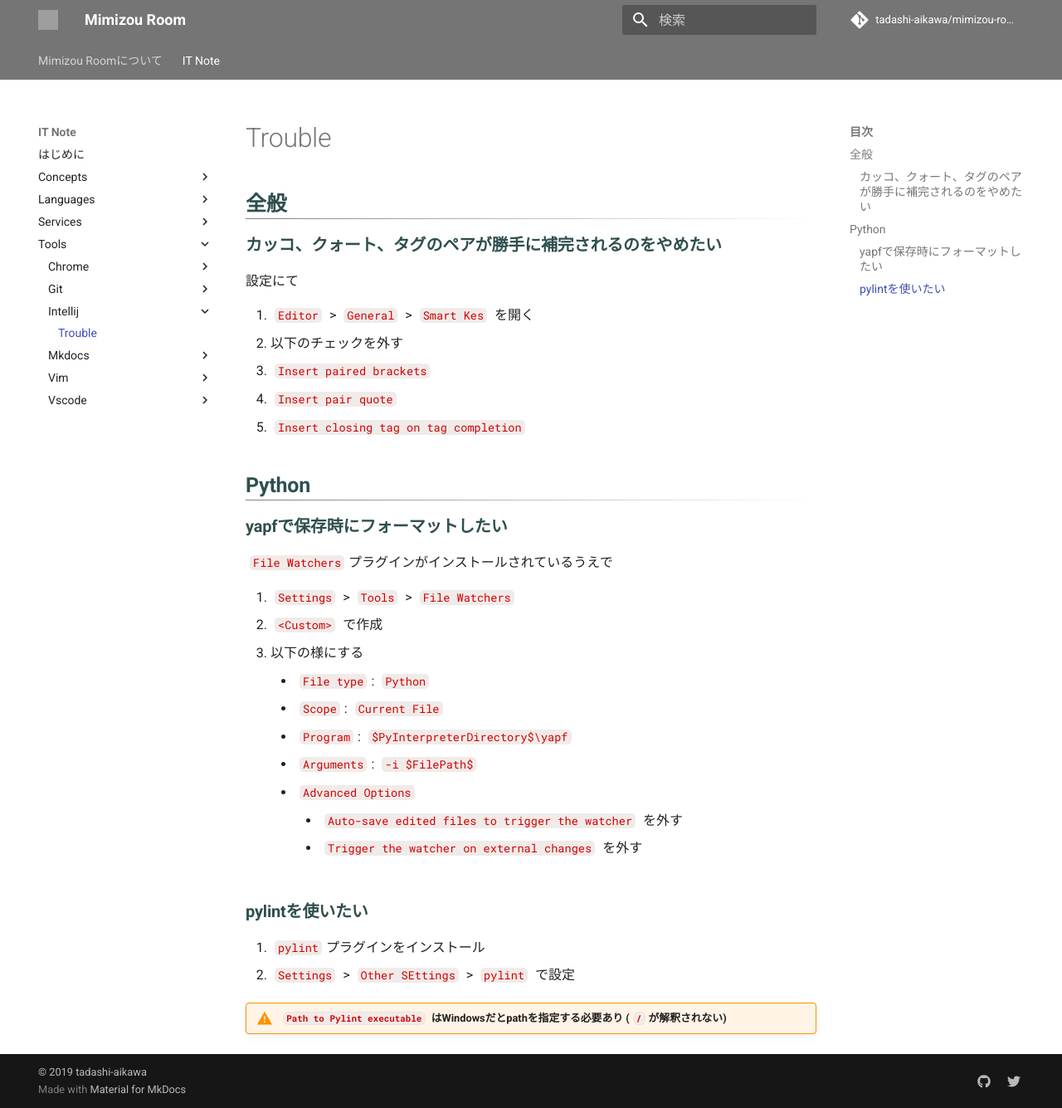
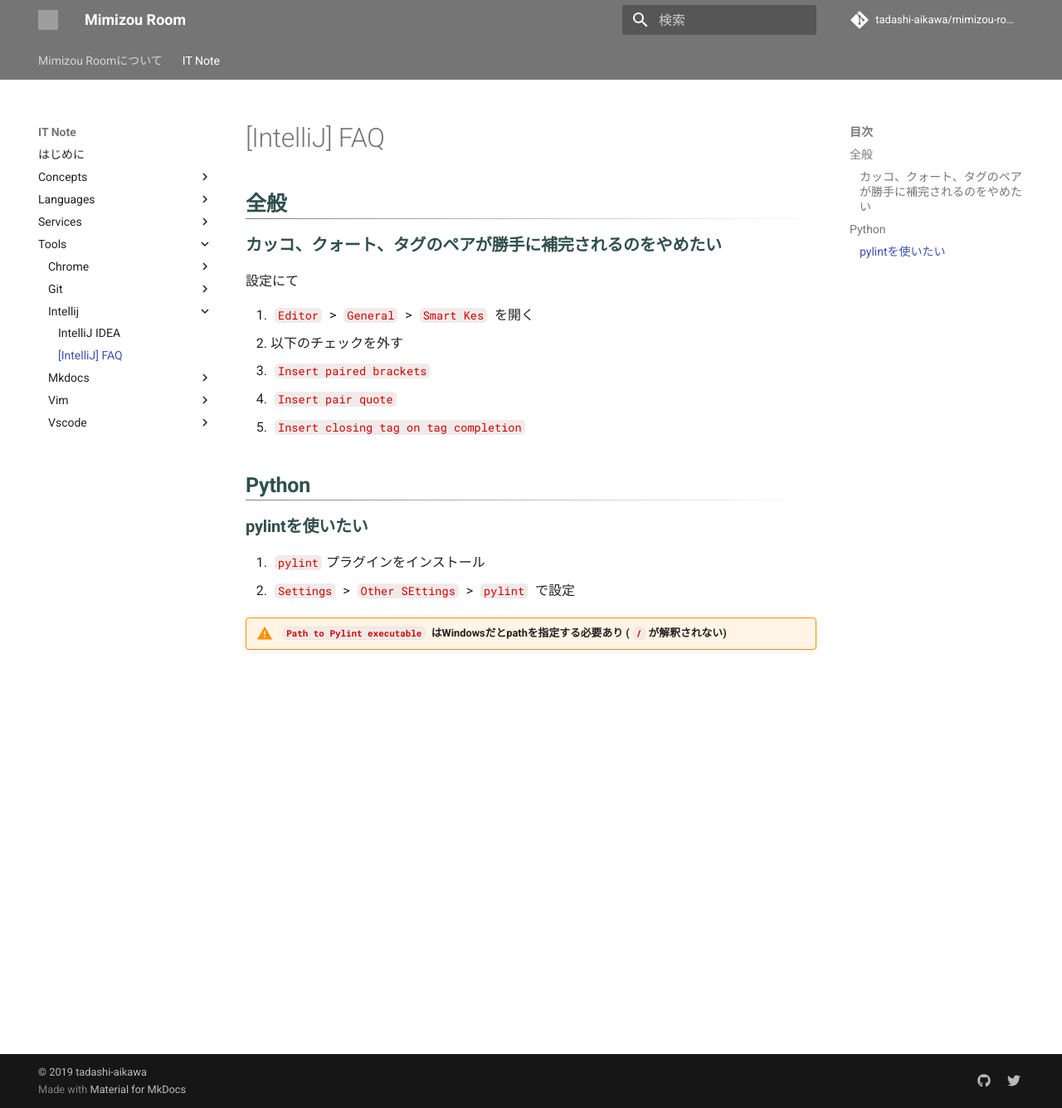
Before and after one commit to tadashi-aikawa/mimizou-room, an MkDocs documentation site: the page built from docs/IT_Note/tools/intellij/trouble.md, in a window 1280 px wide and 1335 px high. Shown: the whole window at 83% size. Built offline with MkDocs 1.6.1 and Material for MkDocs 9.7.7, drawn with Linux system fonts in a browser that asks for light colours; comment, search, counter and statistics services are not loaded; grey boxes are pictures that could not be loaded.

Commit message:
IntelliJ IDEA周り追加

```diff
--- /dev/null
+++ b/docs/IT_Note/tools/intellij/index.md
@@ -0,0 +1,35 @@
+# IntelliJ IDEA
+
+
+IntelliJ IDEAとは
+-----------------
+
+JetBrains製の統合開発環境。
+
+<a href="https://www.jetbrains.com/idea/" class="card"></a>
+
+Java中心だが、Ultimate版は様々な言語を使える。
+
+
+ショートカットキー
+------------------
+
+ブログでいくつか記事を書いたのでそちらを参照。
+
+### Must
+
+<a href="https://blog.mamansoft.net/2019/05/18/requirements-idea-actions/" class="card"></a>
+
+### Should
+
+<a href="https://blog.mamansoft.net/2019/05/20/recommended-idea-actions/" class="card"></a>
+
+### Have to
+
+<a href="https://blog.mamansoft.net/2019/05/22/idea-actions-if-possible/" class="card"></a>
+
+### VS Codeとショートカットキーをあわせる
+
+VS Codeも使っている場合はコンテキストスイッチの切り替えコストを下げるため、同じキーバインドが望ましい。
+
+[共通キーバインド設定シート](https://docs.google.com/spreadsheets/d/11KZFwz_KJWeN-zRGRV74pCubN0_k3yDaDDr7tErHPrY/edit#gid=0)を参照。
--- a/docs/IT_Note/tools/intellij/trouble.md
+++ b/docs/IT_Note/tools/intellij/trouble.md
@@ -1,3 +1,5 @@
+# [IntelliJ] FAQ
+
 全般
 ----
 
@@ -16,21 +18,6 @@
 Python
 ------
 
-### yapfで保存時にフォーマットしたい
-
-`File Watchers`プラグインがインストールされているうえで
-
-1. `Settings` > `Tools` > `File Watchers`
-2. `<Custom>` で作成
-3. 以下の様にする
-    * `File type`: `Python`
-    * `Scope`: `Current File`
-    * `Program`: `$PyInterpreterDirectory$\yapf`
-    * `Arguments`: `-i $FilePath$`
-    * `Advanced Options`
-        * `Auto-save edited files to trigger the watcher` を外す
-        * `Trigger the watcher on external changes` を外す
-
 ### pylintを使いたい
 
 1. `pylint`プラグインをインストール
```
